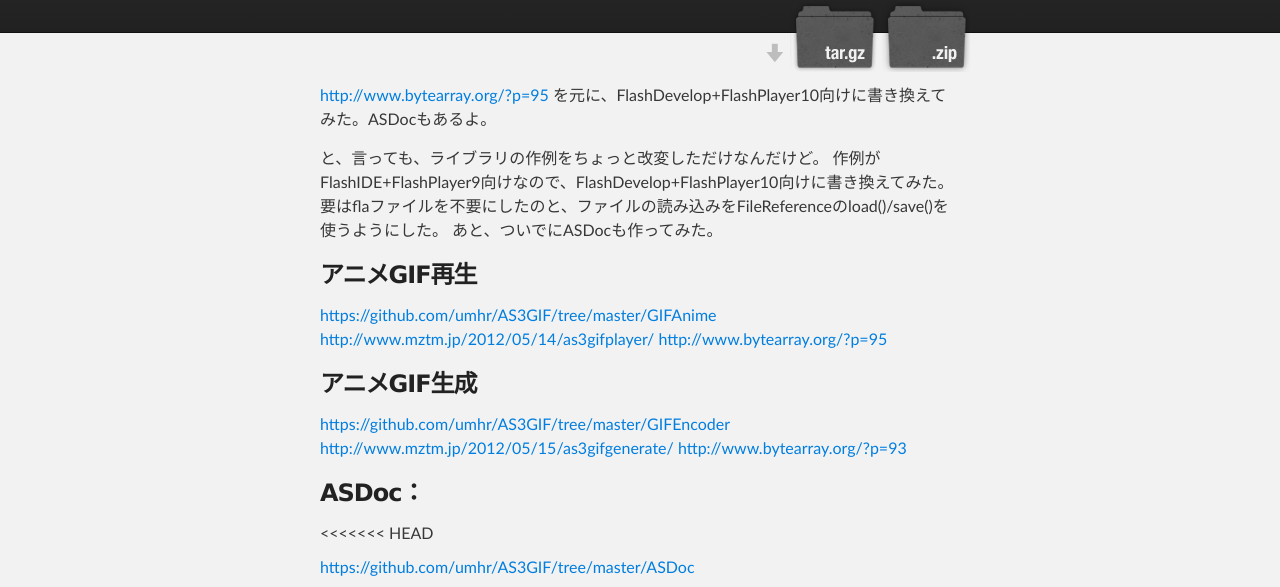
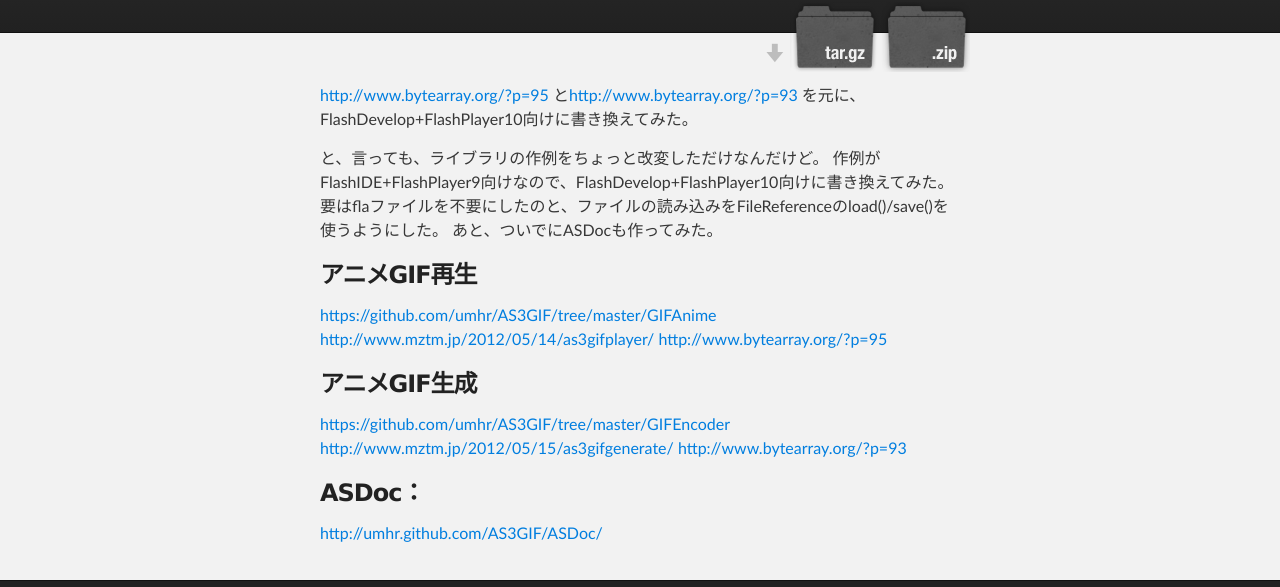
Before and after one commit to umhr/AS3GIF, a plain HTML site: page index.html in a window 1280 px wide. Shown: the part 213-800 px from the top of the page. Drawn offline with Linux system fonts and the light colour scheme.

Commit message:
index.html書き換え

```diff
--- a/index.html
+++ b/index.html
@@ -32,7 +32,8 @@
     <div id="main_content_wrap" class="outer">
       <section id="main_content" class="inner">
         <p><a href="http://www.bytearray.org/?p=95">http://www.bytearray.org/?p=95</a>
-を元に、FlashDevelop+FlashPlayer10向けに書き換えてみた。ASDocもあるよ。</p>
+        と<a href="http://www.bytearray.org/?p=95">http://www.bytearray.org/?p=93</a>
+を元に、FlashDevelop+FlashPlayer10向けに書き換えてみた。</p>
 
 <p>と、言っても、ライブラリの作例をちょっと改変しただけなんだけど。
 作例がFlashIDE+FlashPlayer9向けなので、FlashDevelop+FlashPlayer10向けに書き換えてみた。
@@ -53,11 +54,7 @@
 
 <h3>ASDoc：</h3>
 
-<<<<<<< HEAD
-<p><a href="https://github.com/umhr/AS3GIF/tree/master/ASDoc">https://github.com/umhr/AS3GIF/tree/master/ASDoc</a></p>
-=======
 <p><a href="http://umhr.github.com/AS3GIF/ASDoc/">http://umhr.github.com/AS3GIF/ASDoc/</a></p>
->>>>>>> 6945387681227c833b2db9cc684be018e7be5281
       </section>
     </div>
 
```
